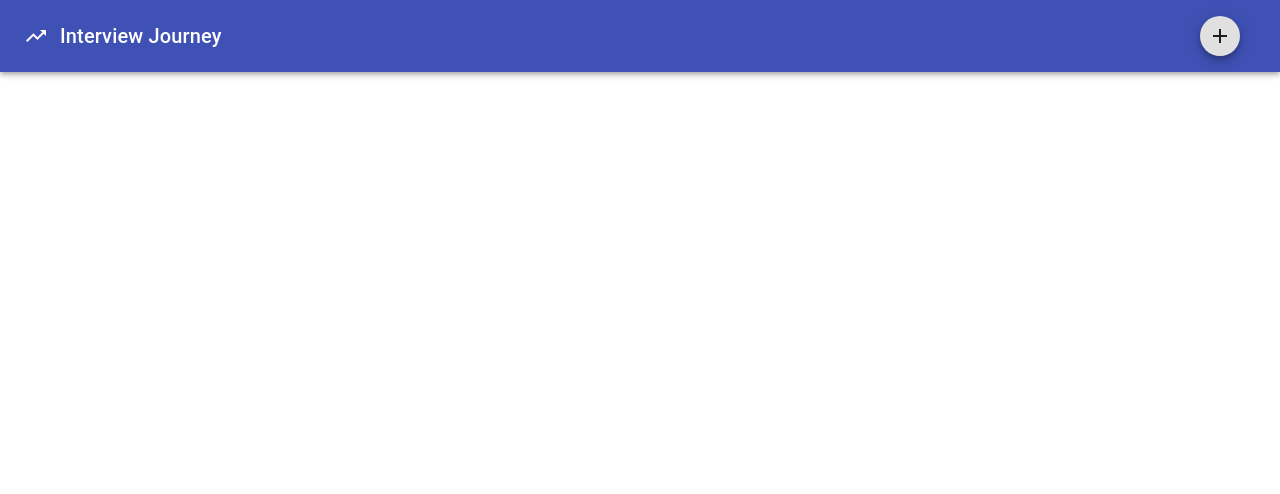
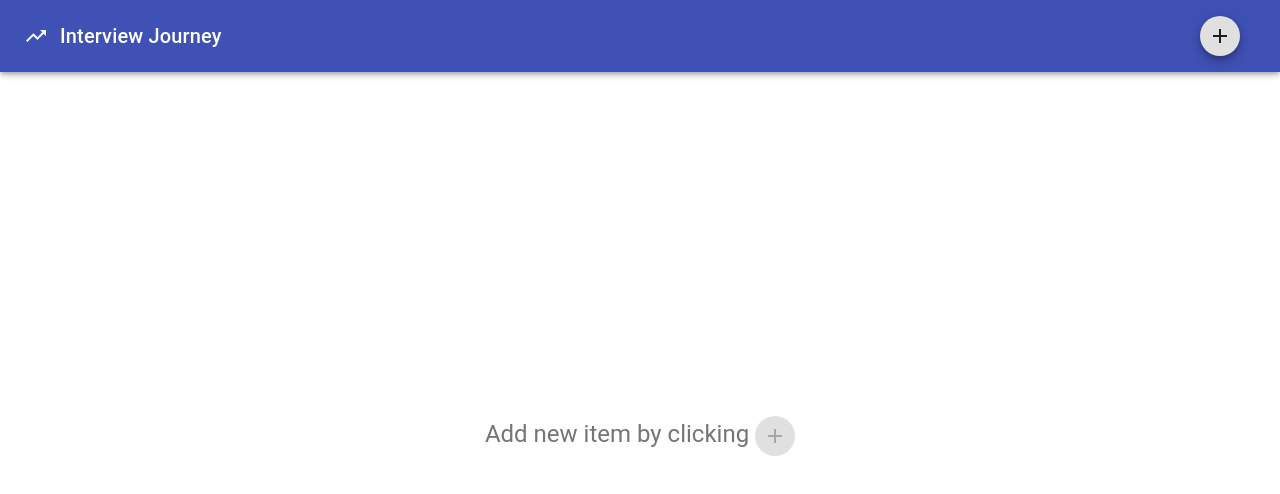
Before and after one commit to sandeepkumardev/Interview-Journey, a React (Create React App) app: page / in a window 1280 px wide. Shown: the top 494 px of the page. Built offline with nearby package versions, Linux system fonts and the light colour scheme.

Commit message:
✨ Feat: add home placeholder

```diff
--- a/src/components/Home.js
+++ b/src/components/Home.js
@@ -1,4 +1,5 @@
 import { useData } from '../context';
+import HomePlaceholder from './HomePlaceholder';
 import SingleList from './singleList';
 
 function Home() {
@@ -8,6 +9,8 @@ function Home() {
       {CompanyData.map((company) => (
         <SingleList key={company._id} data={company} />
       ))}
+
+      {!CompanyData.length && <HomePlaceholder />}
     </div>
   );
 }
--- /dev/null
+++ b/src/components/HomePlaceholder.js
@@ -0,0 +1,25 @@
+import { Fab, Typography } from '@material-ui/core';
+import AddIcon from '@material-ui/icons/Add';
+
+const HomePlaceholder = () => {
+  return (
+    <div
+      style={{
+        height: '90vh',
+        display: 'flex',
+        alignItems: 'center',
+        justifyContent: 'center',
+        userSelect: 'none',
+      }}
+    >
+      <Typography variant="h5" gutterBottom color="textSecondary">
+        Add new item by clicking{' '}
+        <Fab aria-label="add" size="small" disabled>
+          <AddIcon />
+        </Fab>
+      </Typography>
+    </div>
+  );
+};
+
+export default HomePlaceholder;
```
